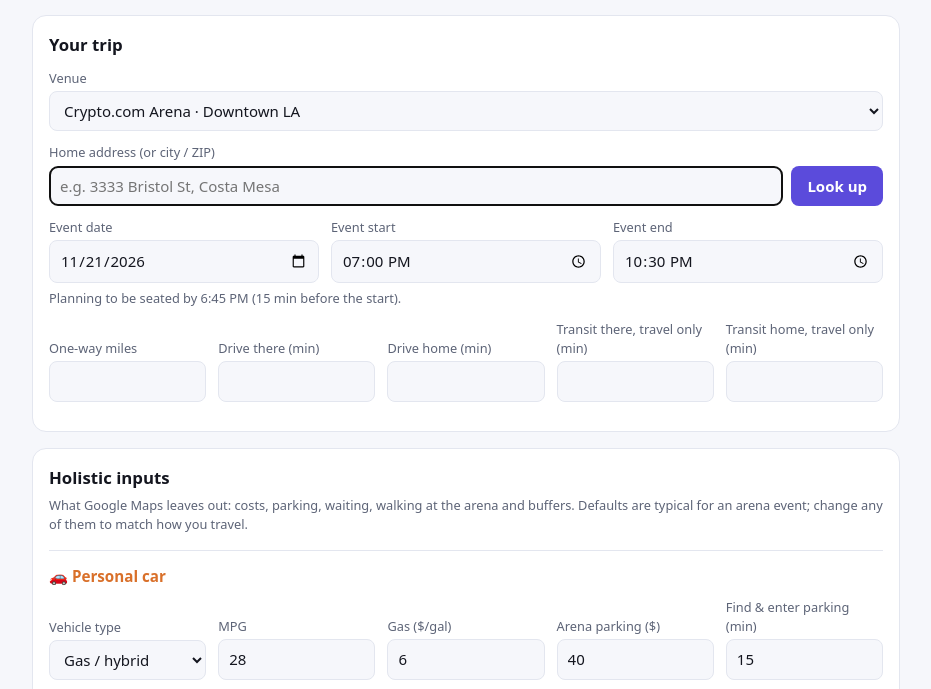
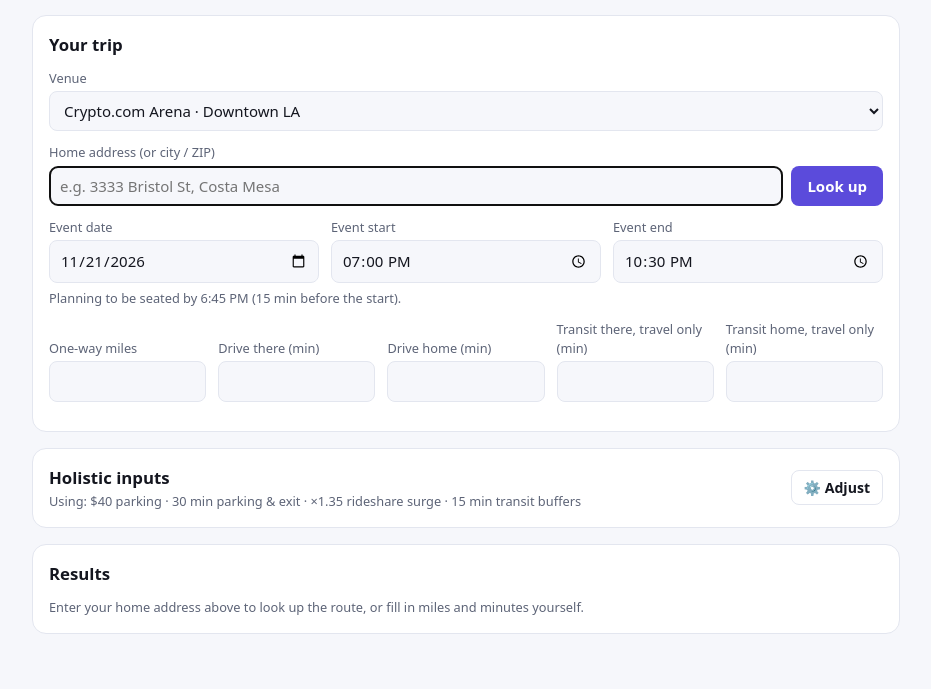
Before and after one commit to ifarzel/arena-trip-calculator, a plain HTML site: page index.html in a window 1280 px wide. Shown: the part 108-797 px from the top of the page, without its empty margins (174-1105 px from the left). Drawn offline with Linux system fonts and the light colour scheme.

Commit message:
Collapse Holistic inputs behind an Adjust button
The section starts closed, showing a one-line summary of the key values
in use; Adjust opens it and Hide closes it. Results always use the
values inside. The open/closed choice is remembered per browser.

Co-Authored-By: Claude Opus 5.5 <noreply@anthropic.com>

```diff
--- a/index.html
+++ b/index.html
@@ -27,6 +27,13 @@ button{padding:8px 16px;border:0;border-radius:8px;background:var(--acc);color:#
 .base{margin:0}
 .bcard{border:1px solid var(--line);border-radius:10px;padding:10px 12px;display:flex;flex-direction:column;gap:2px}
 .bbig{font-size:1.35rem;font-weight:800;line-height:1.2}
+.hol>summary{list-style:none;display:flex;justify-content:space-between;align-items:center;gap:12px;cursor:pointer}
+.hol>summary::-webkit-details-marker{display:none}
+.hol>summary h2{margin:0}
+.holt small{display:block;color:var(--mut);font-size:.8rem;margin-top:2px}
+.holbtn{border:1px solid var(--line);border-radius:8px;padding:6px 12px;font-weight:600;font-size:.88rem;white-space:nowrap}
+.hol>summary:hover .holbtn,.hol>summary:focus-visible .holbtn{border-color:var(--acc)}
+.hol .hide,.hol[open] .show{display:none}.hol[open] .hide{display:inline}
 .asec{border-top:1px solid var(--line);margin-top:16px;padding-top:14px}
 .asec h3{margin:0 0 10px;font-size:.95rem;color:var(--m)}
 .asec .hint{margin-bottom:0}
@@ -112,9 +119,9 @@ td.best .tot,td.best .per{color:var(--good)}
 
 <div id="base"></div>
 
-<div class="card">
-<h2>Holistic inputs</h2>
-<p class="hint" style="margin:-6px 0 0">What Google Maps leaves out: costs, parking, waiting, walking at the arena and buffers. Defaults are typical for an arena event; change any of them to match how you travel.</p>
+<details class="card hol" id="hol">
+<summary><span class="holt"><h2>Holistic inputs</h2><small id="holsum"></small></span><span class="holbtn"><span class="show">⚙️ Adjust</span><span class="hide">Hide</span></span></summary>
+<p class="hint" style="margin:8px 0 0">What Google Maps leaves out: costs, parking, waiting, walking at the venue and buffers. Defaults are typical for the venue; change any of them to match how you travel.</p>
 
 <section class="asec" style="--m:var(--car)">
 <h3>🚗 Personal car</h3>
@@ -159,7 +166,7 @@ td.best .tot,td.best .per{color:var(--good)}
 </div>
 <p class="hint">The fare is filled in from Google when it has one. Add station parking if you drive to a park-and-ride; it’s shared by the group. <span id="ttip"></span></p>
 </section>
-</div>
+</details>
 
 <div id="out"></div>
 </main>
@@ -351,6 +358,9 @@ function setVenue(k,keepInputs){
 }
 $("venue").onchange=function(){setVenue(this.value);trip=null;twaits=null;tsplit=null;calc();if(lastQ.length>=3){$("zhint").textContent="Updating routes for "+V.name+"…";lookup(true)}};
 setVenue(new URLSearchParams(location.search).get("venue")||"crypto");
+// Holistic inputs start collapsed; remember if this viewer opened them.
+try{if(localStorage.getItem("holOpen")==="1")$("hol").open=true}catch(e){}
+$("hol").addEventListener("toggle",function(){try{localStorage.setItem("holOpen",this.open?"1":"0")}catch(e){}});
 $("ehint").textContent="Planning to be seated by "+laClock(evt().seat)+" (15 min before the start).";
 function live(q){
  var E=evt();
@@ -389,7 +399,7 @@ function live(q){
    var fa=t.fareThere,fb=t.fareBack,guess=fa==null||fb==null;
    if(fa==null)fa=fb;if(fb==null)fb=fa;
    $("tfare").value=(fa+fb).toFixed(2);
-   L.push("Transit fare from Google: $"+fa.toFixed(2)+" there + $"+fb.toFixed(2)+" home = $"+(fa+fb).toFixed(2)+" per person"+(guess?" (Google had no fare for one direction, so it’s assumed to match the other)":"")+". Change it under Holistic inputs → Public transit.");
+   L.push("Transit fare from Google: $"+fa.toFixed(2)+" there + $"+fb.toFixed(2)+" home = $"+(fa+fb).toFixed(2)+" per person"+(guess?" (Google had no fare for one direction, so it’s assumed to match the other)":"")+". Change it under Holistic inputs → Public transit (⚙️ Adjust).");
   }else if(t)L.push("Google had no fare for this trip, so the transit fare under Holistic inputs → Public transit is an estimate.");
   L.push("Edit any time above as needed."+(x.google||t?" Routes by Google.":""));
   $("zhint").textContent=L.join("\n");
@@ -445,8 +455,11 @@ function baseline(){
   '<p class="hint" style="margin:0 0 12px">Just the time on the road or on board, as Google Maps gives it: no parking, pickup waits, walking at the arena or buffers. The full picture is in the results below.</p>'+
   '<div class="modes base">'+c.map(function(x){return '<div class="bcard"><div class="mtop"><span style="color:var(--'+x[0]+')">'+x[1]+'</span>'+(Math.round(x[2])===Math.round(best[2])?'<span class="pill good">Fastest</span>':'')+'</div><div class="bbig">'+dur(x[2])+'</div><div class="comp">'+x[3]+'</div></div>'}).join("")+'</div></div>';
 }
+function holSummary(){
+ $("holsum").textContent="Using: $"+num("park")+" parking · "+(num("tpark")+num("texit"))+" min parking & exit · ×"+num("surge")+" rideshare surge · "+(num("tbuf")+num("tcrowd"))+" min transit buffers";
+}
 function calc(){
- waitNotes();baseline();
+ waitNotes();baseline();holSummary();
  if(!num("miles")&&!num("drive")&&!num("dret")&&!num("trmin")&&!num("trret")){
   $("out").innerHTML='<div class="card"><h2>Results</h2><p class="hint" style="margin:0">Enter your home address above to look up the route, or fill in miles and minutes yourself.</p></div>';
   return;
```
